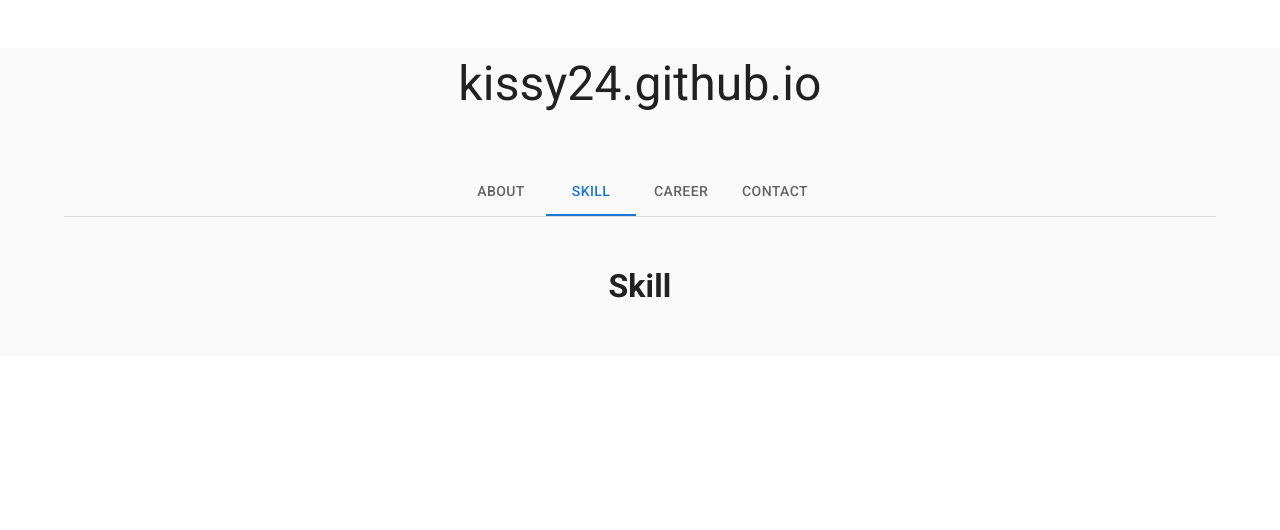
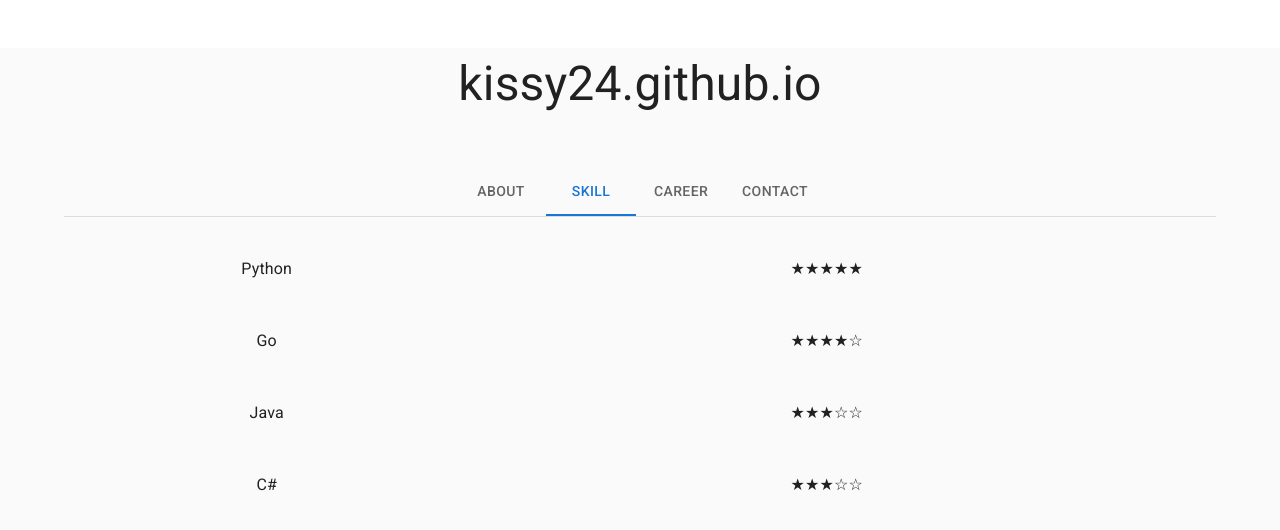
Before and after one commit to kissy24/kissy24.github.io, a React (Create React App) app in the folder portfolio/: page / in a window 1280 px wide. Both pictures are taken after a click on the tab "SKILL". Shown: the top 530 px of the page. Built offline with nearby package versions, Linux system fonts and the light colour scheme.

Commit message:
I have divided my skills into levels.

```diff
--- a/portfolio/src/components/contents/skill.js
+++ b/portfolio/src/components/contents/skill.js
@@ -1,7 +1,41 @@
 import React from "react";
+import Box from '@mui/material/Box';
+import Grid from '@mui/material/Grid';
 
 export default function Skill() {
     return (
-        <h1>Skill</h1>
+        <div>
+            <Box sx={{ flexGrow: 1 }}>
+                <Grid container spacing={2}>
+                    <Grid item xs={4}>
+                        <p>Python</p>
+                    </Grid>
+                    <Grid item xs={8}>
+                        <p>★★★★★</p>
+                    </Grid>
+                    <Grid item xs={4}>
+                        <p>Go
+                        </p>
+                    </Grid>
+                    <Grid item xs={8}>
+                        <p>★★★★☆</p>
+                    </Grid>
+                    <Grid item xs={4}>
+                        <p>Java
+                        </p>
+                    </Grid>
+                    <Grid item xs={8}>
+                        <p>★★★☆☆</p>
+                    </Grid>
+                    <Grid item xs={4}>
+                        <p>C#
+                        </p>
+                    </Grid>
+                    <Grid item xs={8}>
+                        <p>★★★☆☆</p>
+                    </Grid>
+                </Grid>
+            </Box>
+        </div>
     );
 }
```
